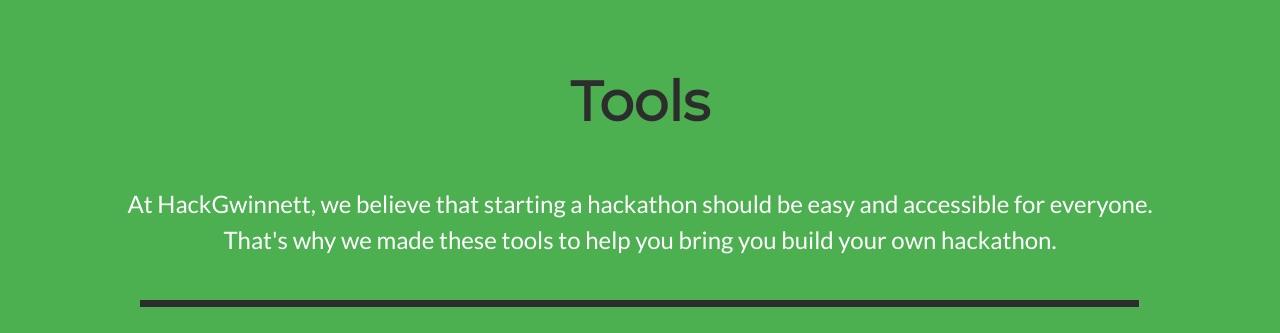
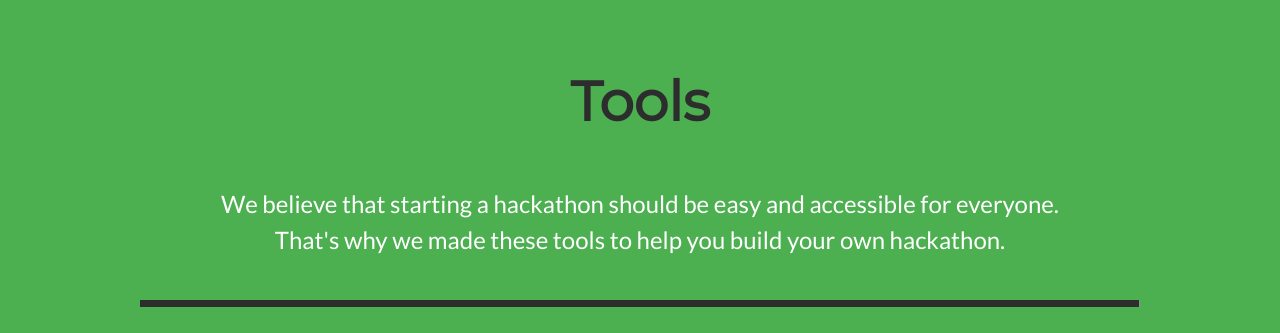
Before and after one commit to hackgwinnett/hackgwinnett.github.io, a plain HTML site: page git.html in a window 1280 px wide. Shown: the part 77-410 px from the top of the page. Drawn offline with nearby package versions, Linux system fonts and the light colour scheme.

Commit message:
Update git.html

```diff
--- a/git.html
+++ b/git.html
@@ -108,8 +108,8 @@
   <h1 id="toolstitle">Tools</h1>
   <br>
   <h3 id="message">
-    At HackGwinnett, we believe that starting a hackathon should be easy and accessible for everyone.<br>
-    That's why we made these tools to help you bring you build your own hackathon.
+    We believe that starting a hackathon should be easy and accessible for everyone.<br>
+    That's why we made these tools to help you build your own hackathon.
   </h3>
   <br>
   <img src="images/line.png" id="divider">
```
